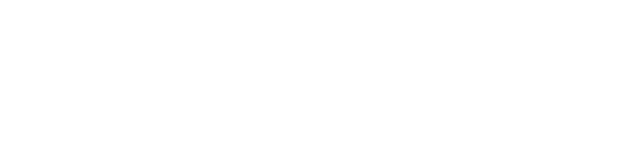
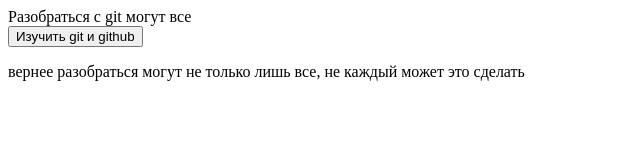
Before and after one commit to alyona-/js8, a plain HTML site: page index.html in a window 1280 px wide. Shown: the whole page, without its empty margins (0-640 px from the left). Drawn offline with Linux system fonts and the light colour scheme.

Commit message:
Поменял текст в верстке

```diff
--- a/index.html
+++ b/index.html
@@ -2,9 +2,18 @@
 <html lang="en">
 <head>
     <meta charset="UTF-8">
-    <title>Title</title>
+    <meta name="viewport" content="width=device-width, initial-scale=1.0">
+    <meta http-equiv="X-UA-Compatible" content="ie=edge">
+    <title>Document</title>
 </head>
 <body>
+    <div class="block">Разобраться с git могут все</div>
+
+    <button id="github">Изучить git и github</button>
+
+    <p class="text">вернее разобраться могут не только лишь все, не каждый может это сделать</p>
+
+    <script src="./script/script.js"></script>
 
 </body>
 </html>
```
